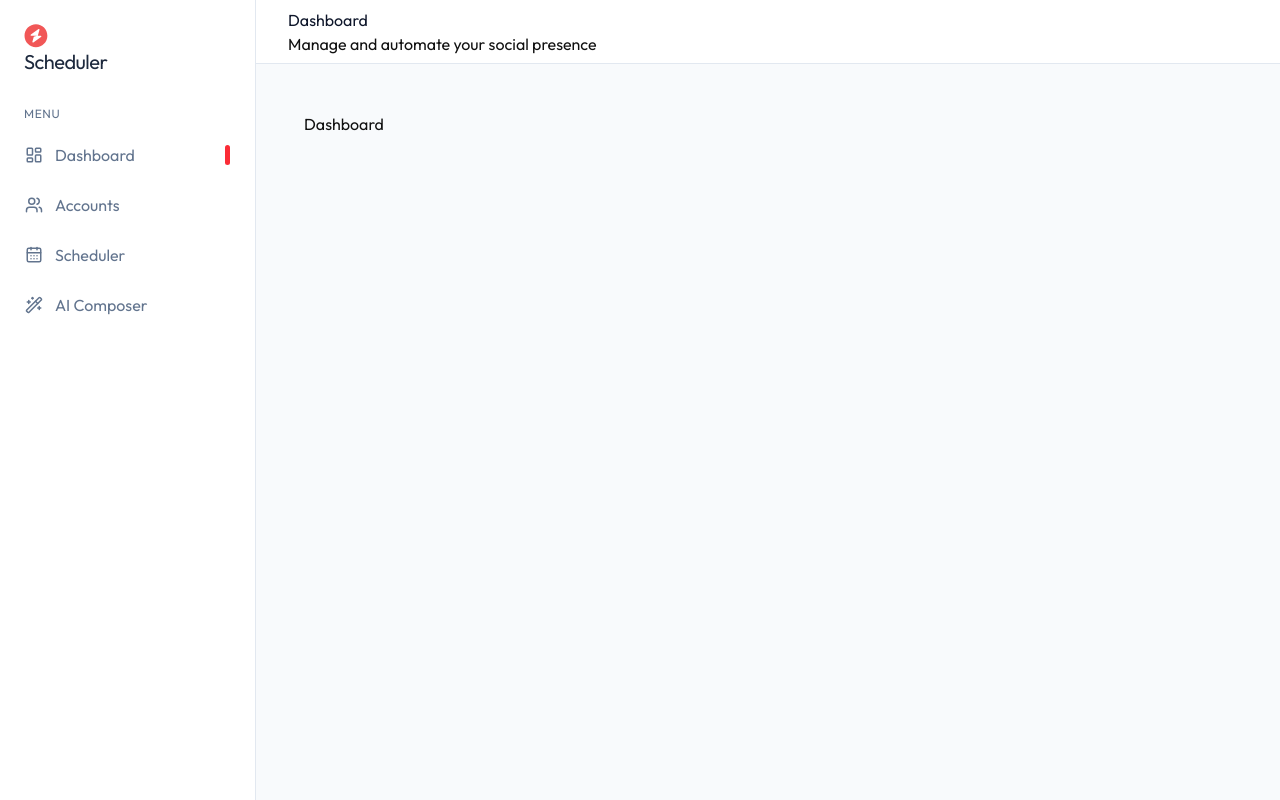
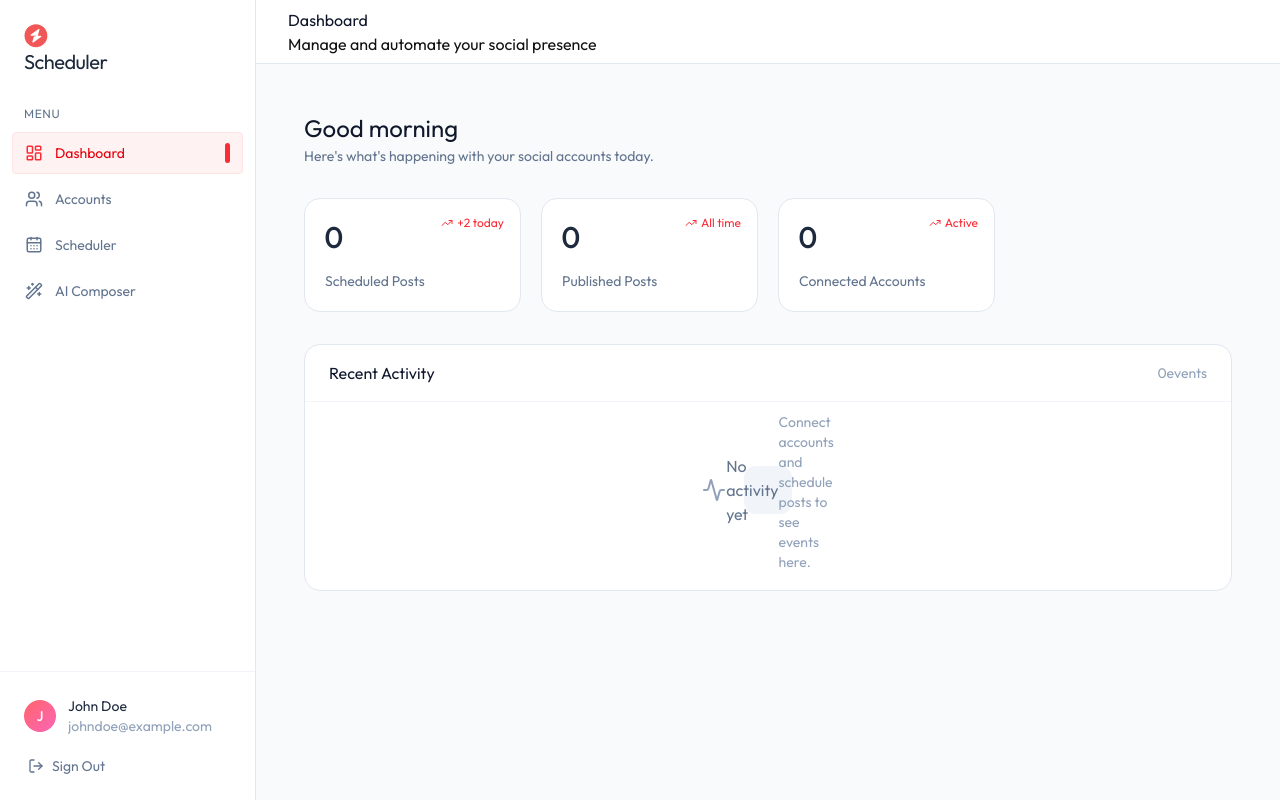
Before and after one commit to Seleema-20/Social-Scheduler, a React (Vite) app in the folder client/: page /dashboard in a window 1280 px wide. Built offline with nearby package versions, Linux system fonts and the light colour scheme.

Commit message:
Activity

```diff
--- a/client/src/components/Sidebar.tsx
+++ b/client/src/components/Sidebar.tsx
@@ -1,9 +1,15 @@
-import { CalendarDaysIcon, LayoutDashboardIcon, UsersIcon, Wand2Icon } from 'lucide-react'
-import React from 'react'
+import { CalendarDaysIcon, LayoutDashboardIcon, LogOutIcon, UsersIcon, Wand2Icon } from 'lucide-react'
 import { NavLink, useLocation } from 'react-router-dom'
 
 const Sidebar = ({isOpen,setIsOpen} : {isOpen: boolean,setIsOpen: (val:boolean)=>void})=>{
 
+    const {logout,user}={
+        logout: ()=>
+        {
+            window.location.href="/";
+        },
+        user: {name: "John Doe",email:"johndoe@example.com"}
+    }
     const location=useLocation()
     const navItems=[
         {name: "Dashboard",icon: LayoutDashboardIcon,path: "/dashboard"},
@@ -30,20 +36,54 @@
         </span>
       </div>
       {/* Nav links */}
-      <nav className='flex-1 px-3 space-y-1'>
-            {navItems.map((item)=>{
-                const isActive = location.pathname=== item.path;
+      <nav className="flex-1 px-3 space-y-1">
+  {navItems.map((item) => {
+    const isActive = location.pathname === item.path;
 
-                return(
-                    <NavLink key={item.name} to={item.path} end={item.path==="/dashboard"}
-                        onClick={()=>setIsOpen(false)} className={'flex items-center gap-3 px-3 py-2.5 rounded text-5m transition-all duration-1550 border ${isActive ? "bg-red-50 text-red-600 border-red-100" : " text-slate-500 hover:bg-slate-50 border-transparent hover:text-slate-700" }'}>
-                        <item.icon className={'size-4.5 shrink-0 ${isActive ?"text-red-500":"text-slate-500"}'}/>
-                        {item.name}
-                        {isActive && <span className='ml-auto w-[5px] h-5 rounded-full bg-red-500'/>}
-                    </NavLink>
-                )
-            })}
-      </nav>
+    return (
+      <NavLink
+        key={item.name}
+        to={item.path}
+        end={item.path === "/dashboard"}
+        onClick={() => setIsOpen(false)}
+        className={`flex items-center gap-3 px-3 py-2.5 rounded text-sm transition-all duration-150 border ${
+          isActive
+            ? "bg-red-50 text-red-600 border-red-100"
+            : "text-slate-500 hover:bg-slate-50 border-transparent hover:text-slate-700"
+        }`}
+      >
+        <item.icon
+          className={`size-4.5 shrink-0 ${
+            isActive ? "text-red-500" : "text-slate-500"
+          }`}
+        />
+
+        {item.name}
+
+        {isActive && (
+          <span className="ml-auto w-[5px] h-5 rounded-full bg-red-500" />
+        )}
+      </NavLink>
+    );
+  })}
+</nav>
+      {/* User footer */}
+      <div className='p-4 border-t border-slate-100'>
+          <div className='flex items-center gap-3 p-2 rounded-xl hover:bg-slate-50 transition-colors'>
+            <div className='size-8 rounded-full bg-linear-to-br from-red-400 to-pink-400 flex items-center justify-center text-white text-sm font-medium shrink-0'>
+                {user?.name?.charAt(0).toUpperCase() || "U"}
+            </div>
+            <div className='flex-1 min-w-0'>
+                <div className='text-sm text-slate-800 truncate'>{user?.name}</div>
+                <div className='text-sm text-slate-400 truncate'>{user?.email}</div>
+            </div>
+            </div>
+
+            <button onClick={logout}className='mt-1 flex items-center gap-2 px-3 py-2 w-full rounded text-sm text-slate-500 hover:bg-red-50 hover:text-red-500 transition-all duration-150'>
+                <LogOutIcon className='size-4'/>
+                Sign Out
+                </button>
+            </div>
     </div>
   )
 }
--- a/client/src/pages/Dashboard.tsx
+++ b/client/src/pages/Dashboard.tsx
@@ -1,8 +1,118 @@
-import React from 'react'
+import { ActivityIcon, CheckCircleIcon, ClockIcon, SendIcon, Share2Icon, ShareIcon, TrendingUpIcon } from "lucide-react"
+import { useEffect, useState } from "react"
+import { dummyActivityData, dummyPostsData } from "../assets/assets"
 
 const Dashboard = () => {
+  const [stats,setStats]=useState({scheduled:0,published:0,connectedAccounts:0})
+  const [activities,setActivities]=useState<any[]>([])
+
+  useEffect(()=>{
+    const fetchDashboardData = async()=> {
+try{
+    const[postsRes,accountsRes,activityRes]=[{data: dummyPostsData},{data:dummyAccountsData},{data: dummyActivityData}]
+    const posts=postsRes.data;
+    setStats({
+      scheduled: posts.filter((p: any)=> p.status === 'scheduled').length,
+      published: posts.filter((p: any)=> p.status === 'published').length,
+      connectedAccounts: accountsRes.data.filter((a: any)=> a.status === 'connected').length,
+    })
+    setActivities(activityRes.data)
+}catch(error: any){
+    console.error("Error fetching dashboard data",error)
+
+}
+
+    };
+    fetchDashboardData();
+  },[])
+
+  const statCards=[
+    {
+      label:"Scheduled Posts",
+      value: stats.scheduled,
+      icon:ClockIcon,
+      trend:"+2 today",
+
+    },
+    {
+      label:"Published Posts",
+      value: stats.published,
+      icon:CheckCircleIcon,
+      trend:"All time",
+    },
+    {
+      label:"Connected Accounts",
+      value: stats.connectedAccounts,
+      icon:Share2Icon,
+      trend:"Active",
+    },
+  ]
+
+
   return (
-    <div>Dashboard</div>
+    <div className='space-y-8'>
+      {/* welcome bar */}
+      <div>
+      <h2 className="text-2xl text-slate-900"> Good morning</h2>
+      <p className="text-slate-500 text-sm mt-0.5">Here's what's happening with your social accounts today.</p>
+    </div>
+
+      {/* /* Start cards*/}
+      <div className="grid grid-cols-1 md:grid-cols-2 lg:grid-cols-4 gap-5">
+      {statCards.map((card)=>(
+        <div key={card.label} className="bg-white hover:bg-red-50 relative border border-slate-200 rounded-2xl p-5 hover:border-red-200 transition-all">
+          <div className="flex items-center justify-between mb-4">
+
+           <div className="text-3xl font-medium text-slate-800 tabular-nums"> {card.value}
+               </div>
+            <div className="text-xs absolute right-4 top-4 text-red-500 flex items-center gap-1">
+              <TrendingUpIcon className="size-3"/>
+              {card.trend}
+            </div>
+
+          </div>
+          <p className="text-sm text-slate-500 mt-1">{card.label}</p>
+          </div>
+      ))}
+      </div>
+      {/* Activity feed */}
+      <div className="bg-white rounded-2xl border border-slate-200 overflow-hidden">
+        <div className="flex items-center justify-between px-6 py-4 border-b border-slate-100">
+            <h2 className="text-slate-900">Recent Activity</h2>
+            <span className="text-sm text-slate-400">{activities.length}events</span>
+        </div>
+
+        {activities.length===0 ? (
+          <div className="flex flex-col items-center justify-center py-16 px-6">
+
+            <div className="size-12 bg-slate-100 rounded-xl flex items-center justify-center mb-3">
+            <div><ActivityIcon className="size-6 text-slate-400 "/>
+          </div>
+          <p className="text-slate-500">No activity yet</p>
+          <p className="text-slate-400 text-sm mt-1">Connect accounts and schedule posts to see events here.</p>
+          </div>
+          </div>
+        ): (
+          <div className="divide-y divide-slate-50">
+               {activities.map((activity)=>
+              (
+                <div key={activity._id} className="flex items-start gap-4 px-6 py-4 hover:bg-slate-50/50 transition-colors">
+                  <div className="size-9 rounded-xl flex items-center justify-center shrink-0 mt-0.5 bg-zinc-100 tetx-zinc-600">
+                    <SendIcon className="size-4"/>
+                  </div>
+                  <div className="flex-1 min-w-0">
+                    <div className="flex items-center justify-between gap-2 mb-1">
+                      <span>Published</span>
+                      <span className="text-xs text-slate-400 shrink-0">{new Date(activity.createdAt).toLocaleString()}</span>
+                    </div>
+                    <p className="text-sm text-slate-600">{activity.description}</p>
+                  </div>
+                </div>
+              ))}
+            </div>
+        )}
+      </div>
+    </div>
   )
 }
 
```
